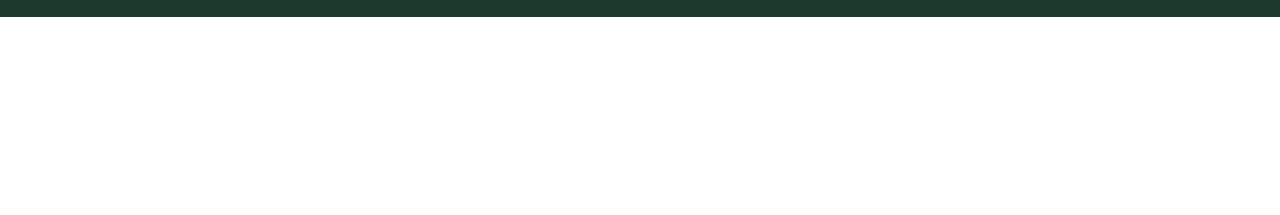
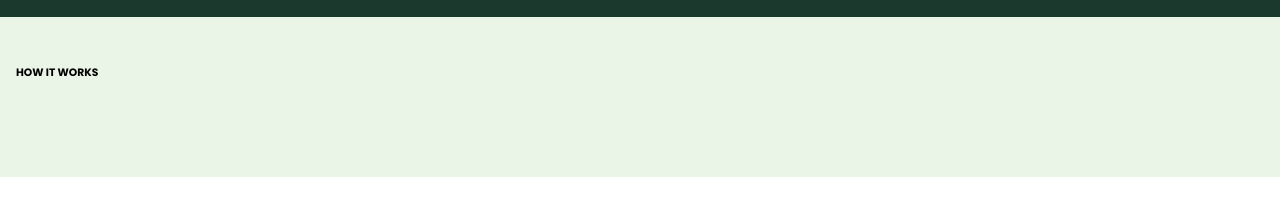
Before and after one commit to faosiyatyusuf16-boop/clearnest-, a plain HTML site: page index.html in a window 1280 px wide. Shown: the part 55-270 px from the top of the page. Drawn offline with Linux system fonts and the light colour scheme.

Commit message:
add our cleaning process

```diff
--- a/index.html
+++ b/index.html
@@ -30,5 +30,15 @@
       <!-- hero main container -->
       <div class="hero-container"></div>
     </section>
+    <!-- our cleaning process -->
+    <section id="our-cleaning-process">
+      <div class="work-container">
+        <div class="text-wrap">
+          <h6>HOW IT WORKS</h6>
+
+        </div>
+        <div class="card-container"></div>
+      </div>
+    </section>
   </body>
 </html>
--- a/style.css
+++ b/style.css
@@ -15,6 +15,29 @@ header {
   align-items: center;
 }
 
-.header-container span{
+#our-cleaning-process {
+  display: flex;
+  flex-direction: column;
+  justify-content: center;
+  gap: 8px;
+  padding: 48px 16px;
+  background-color: var(--color-inactive);
+}
 
+.work-container {
+  display: flex;
+  flex-direction: column;
+  gap: 48px;
 }
+
+.text-wrap {
+  display: flex;
+  flex-direction: column;
+  gap: 12px;
+}
+
+.card-container {
+  display: flex;
+  flex-direction: column;
+  gap: 24px;
+}
```
Also changed, not shown: global.css (line endings or trailing spaces), public/images/home/image 23.png (added), public/images/home/image 24 (1).png (added), public/images/home/image 24.png (added).
